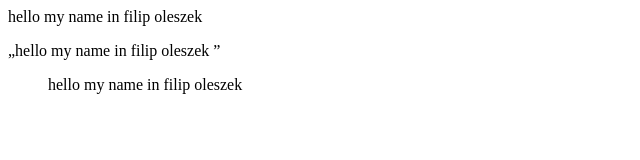
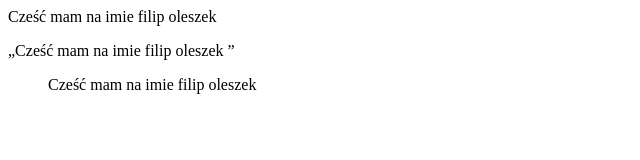
Before and after one commit to filipxu/-cytaty-, a plain HTML site: page index.html in a window 1280 px wide. Shown: the whole page, without its empty margins (0-640 px from the left). Drawn offline with Linux system fonts and the light colour scheme.

Commit message:
Update index.html

```diff
--- a/index.html
+++ b/index.html
@@ -5,8 +5,8 @@
 </head>
 <body>
 
-<p>hello my name in filip oleszek </p>
-  <q>hello my name in filip oleszek </q>
-<blockquote>hello my name in filip oleszek </blockquote>
+<p>Cześć mam na imie filip oleszek </p>
+  <q>Cześć mam na imie filip oleszek </q>
+<blockquote>Cześć mam na imie filip oleszek </blockquote>
 </body>
 </html>
```
